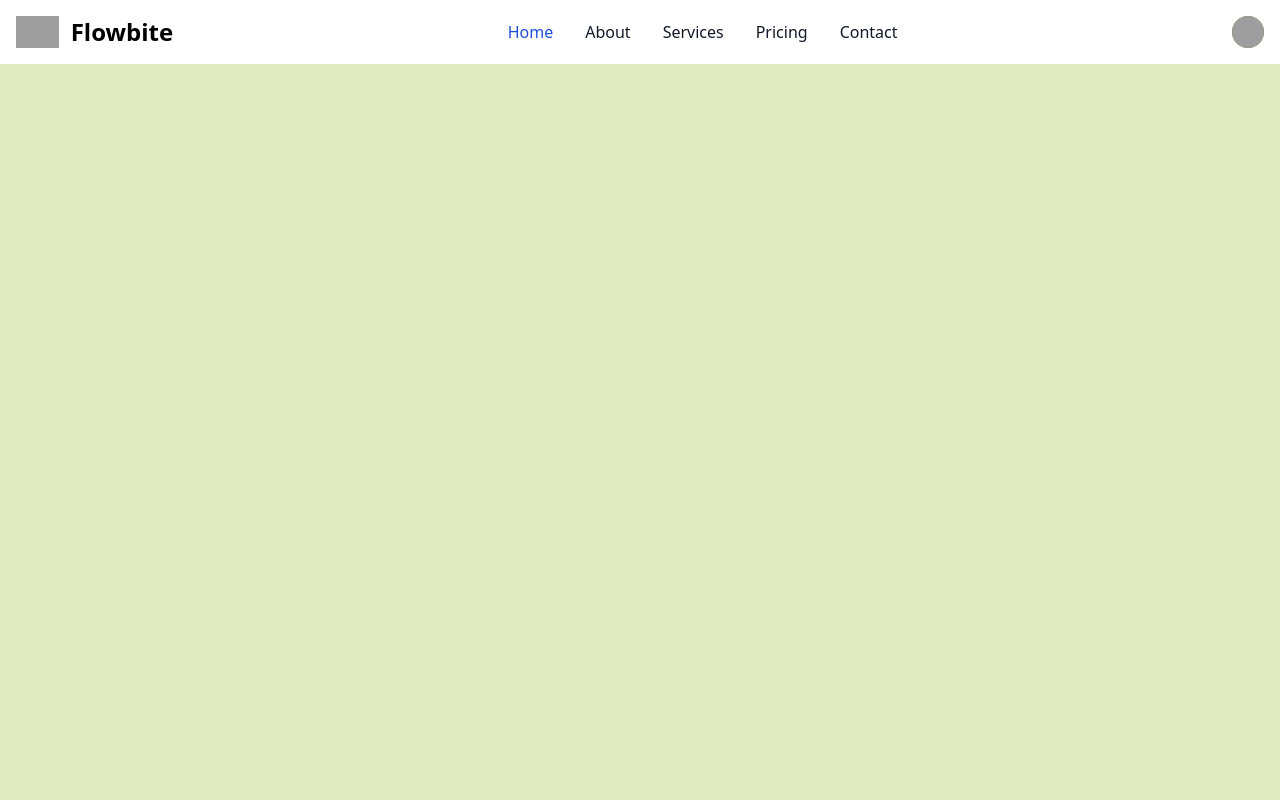
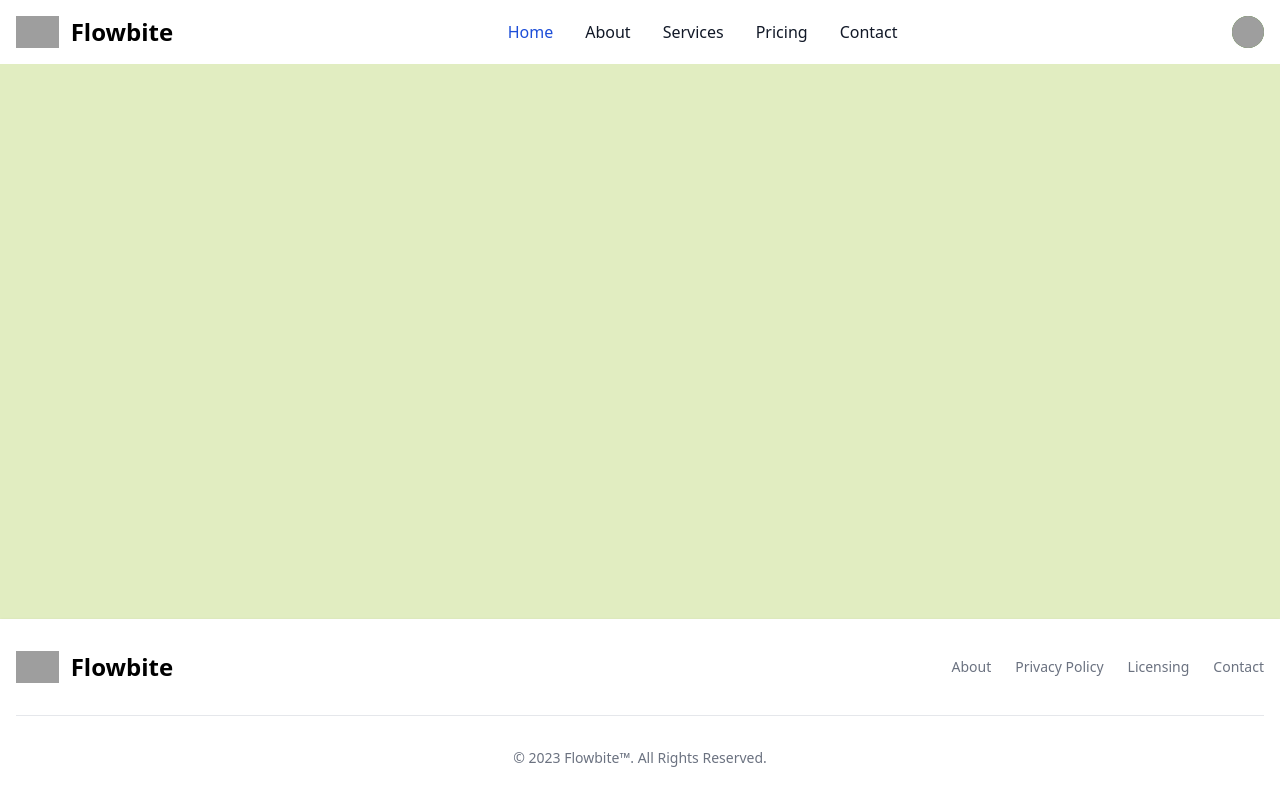
Before and after one commit to Naeemi7/CookBook, a React (Vite) app in the folder frontend/: page / in a window 1280 px wide. Built offline with nearby package versions, Linux system fonts and the light colour scheme; grey boxes are pictures that could not be loaded.

Commit message:
bug fixed

```diff
--- a/frontend/package.json
+++ b/frontend/package.json
@@ -10,6 +10,7 @@
     "preview": "vite preview"
   },
   "dependencies": {
+    "axios": "^1.5.1",
     "react": "^18.2.0",
     "react-dom": "^18.2.0",
     "sass": "^1.69.4"
--- a/frontend/src/App.jsx
+++ b/frontend/src/App.jsx
@@ -1,9 +1,11 @@
 import Navbar from "./components/Navbar";
+import Footer from "./components/Footer";
 
 function App() {
   return (
     <>
       <Navbar />
+      <Footer />
     </>
   );
 }
--- /dev/null
+++ b/frontend/src/components/Footer.jsx
@@ -0,0 +1,57 @@
+import React from "react";
+
+const Footer = () => {
+  return (
+    <footer className="bg-white  shadow dark:bg-footer  fixed bottom-0 left-0 w-full">
+      <div className="w-full max-w-screen-xl mx-auto p-4 md:py-8">
+        <div className="sm:flex sm:items-center sm:justify-between">
+          <a
+            href="https://flowbite.com/"
+            className="flex items-center mb-4 sm:mb-0"
+          >
+            <img
+              src="https://flowbite.com/docs/images/logo.svg"
+              className="h-8 mr-3"
+              alt="Flowbite Logo"
+            />
+            <span className="self-center text-2xl font-semibold whitespace-nowrap dark:text-white">
+              Flowbite
+            </span>
+          </a>
+          <ul className="flex flex-wrap items-center mb-6 text-sm font-medium text-gray-500 sm:mb-0 dark:text-gray-400">
+            <li>
+              <a href="#" className="mr-4 hover:underline md:mr-6">
+                About
+              </a>
+            </li>
+            <li>
+              <a href="#" className="mr-4 hover:underline md:mr-6">
+                Privacy Policy
+              </a>
+            </li>
+            <li>
+              <a href="#" className="mr-4 hover:underline md:mr-6">
+                Licensing
+              </a>
+            </li>
+            <li>
+              <a href="#" className="hover:underline">
+                Contact
+              </a>
+            </li>
+          </ul>
+        </div>
+        <hr className="my-6 border-gray-200 sm:mx-auto dark:border-gray-700 lg:my-8" />
+        <span className="block text-sm text-gray-500 sm:text-center dark:text-gray-400">
+          © 2023{" "}
+          <a href="https://flowbite.com/" className="hover:underline">
+            Flowbite™
+          </a>
+          . All Rights Reserved.
+        </span>
+      </div>
+    </footer>
+  );
+};
+
+export default Footer;
--- a/frontend/src/components/Navbar.jsx
+++ b/frontend/src/components/Navbar.jsx
@@ -1,4 +1,12 @@
+import { useState } from "react";
+
 const Navbar = () => {
+  const [isMenuOpen, setIsMenuOpen] = useState(false);
+
+  const toggleMenu = () => {
+    setIsMenuOpen(!isMenuOpen);
+  };
+
   return (
     <nav className="bg-white border-gray-200 dark:bg-header">
       <div className="max-w-screen-xl flex flex-wrap items-center justify-between mx-auto p-4">
```
Also changed, not shown: 1 other file (tests, documents, lock files or other folders).
